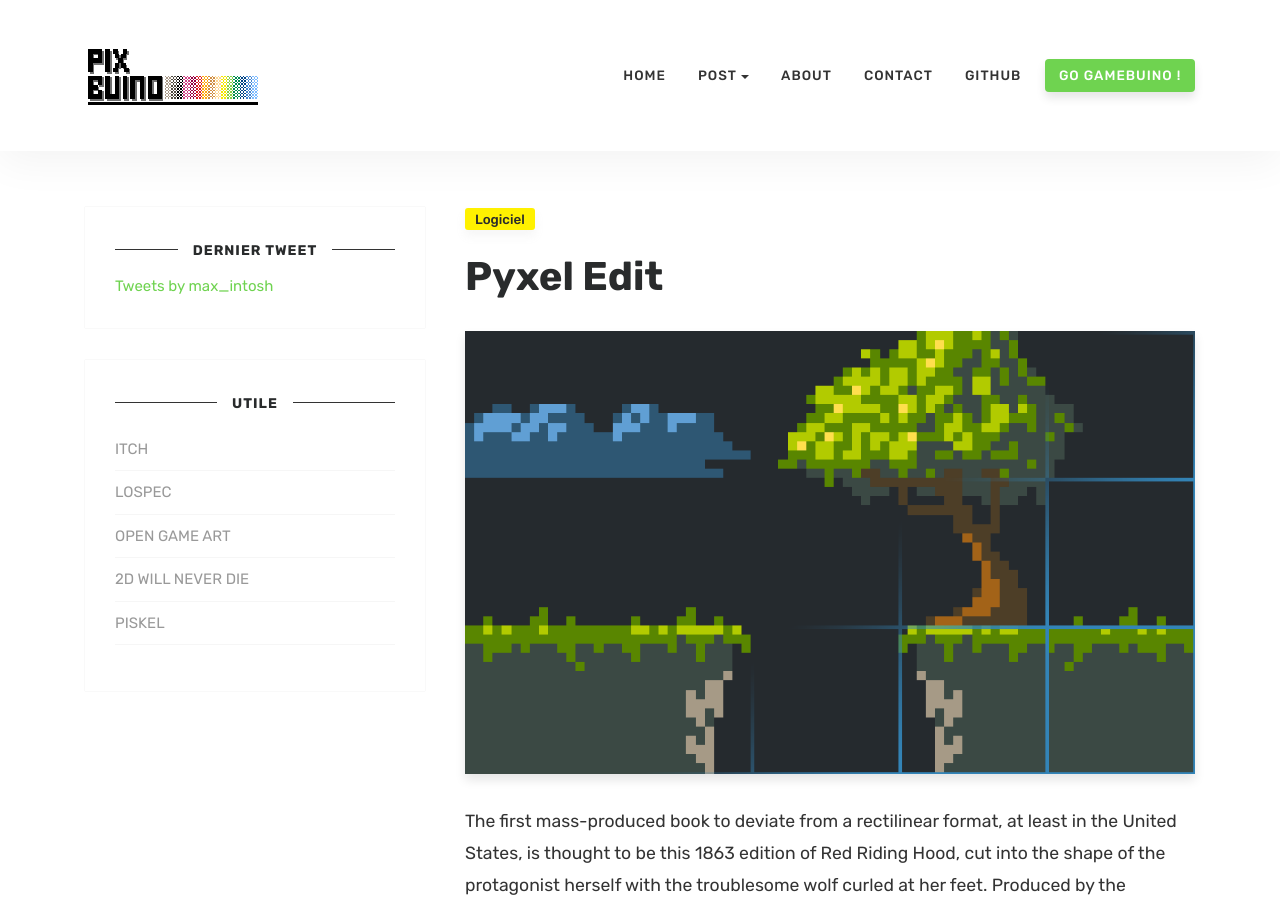
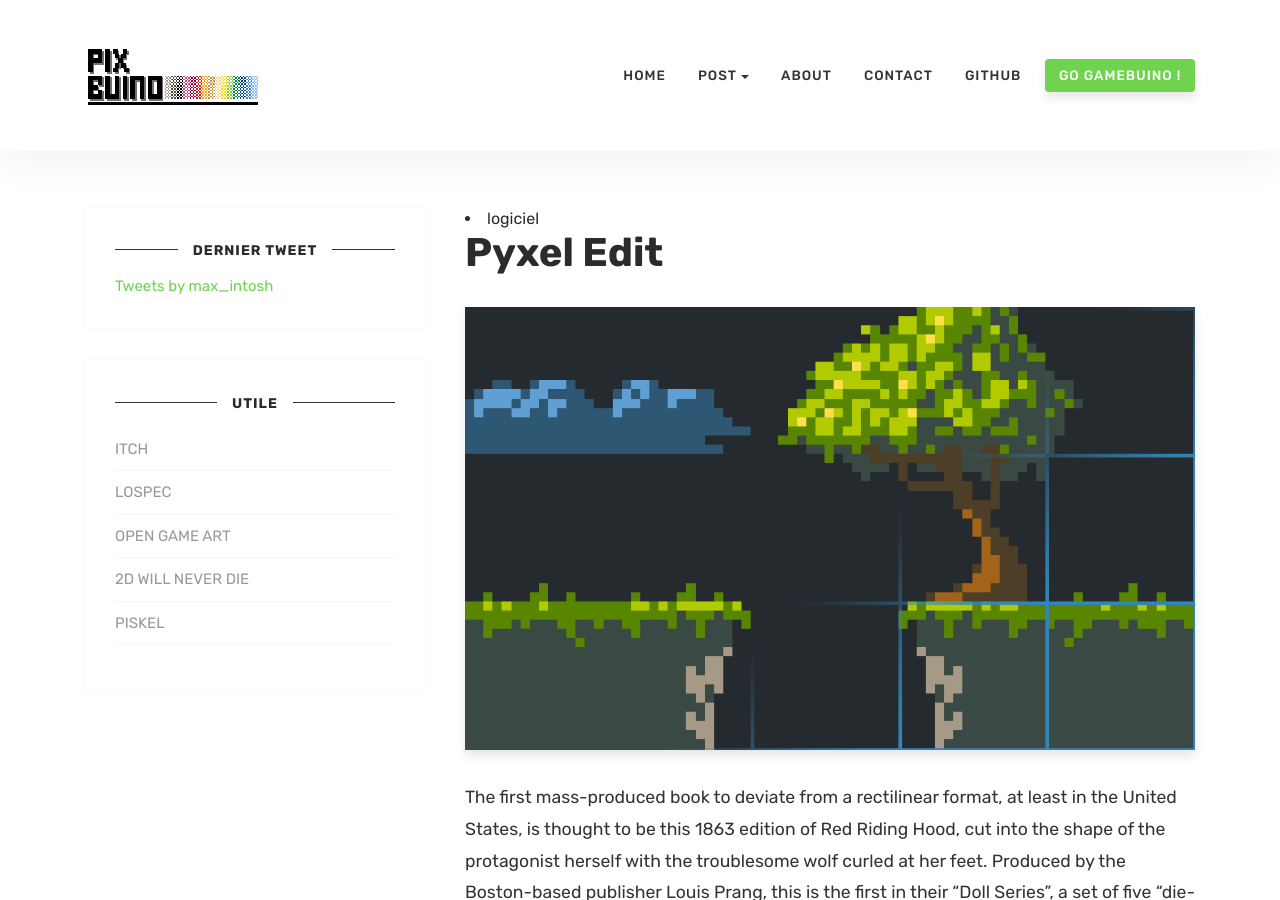
Before and after one commit to Maxibuino/PixBuino, a Jekyll site: the page built from _posts/2019-04-02-Pyxel-Edit.md, in a window 1280 px wide and 900 px high. Built offline with Jekyll 4.4.1, drawn with Linux system fonts in a browser that asks for light colours; comment, search, counter and statistics services are not loaded.

Commit message:
Update post.html

```diff
--- a/_layouts/post.html
+++ b/_layouts/post.html
@@ -24,7 +24,7 @@
 
                 <!-- Post Categories -->
                 <div class="after-post-tags">
-                    <ul class="tags">
+                 <!--   <ul class="tags"> -->
                         {% assign sortedCategories = page.categories | sort %}
                         {% for category in sortedCategories %}
 			    <li>
```
